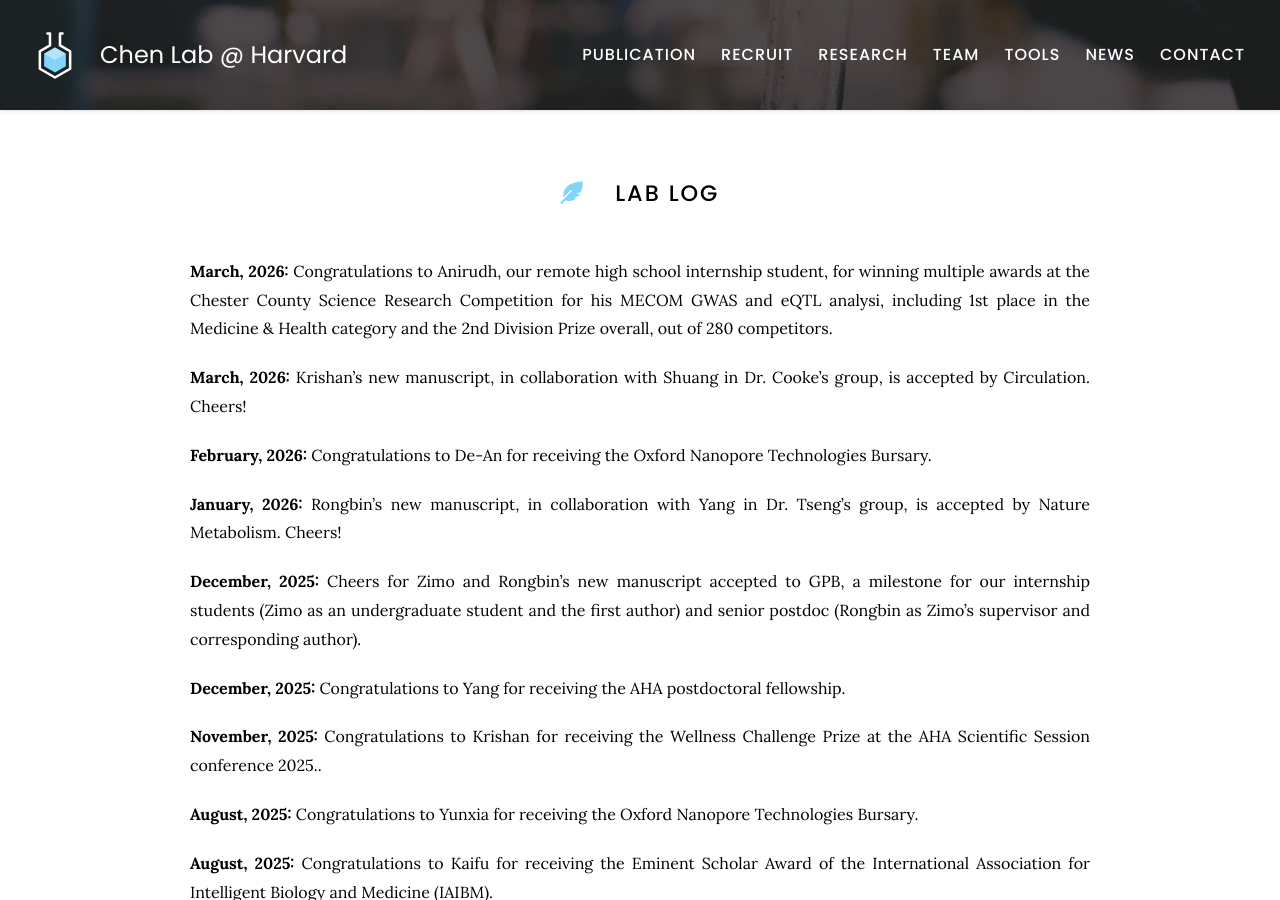
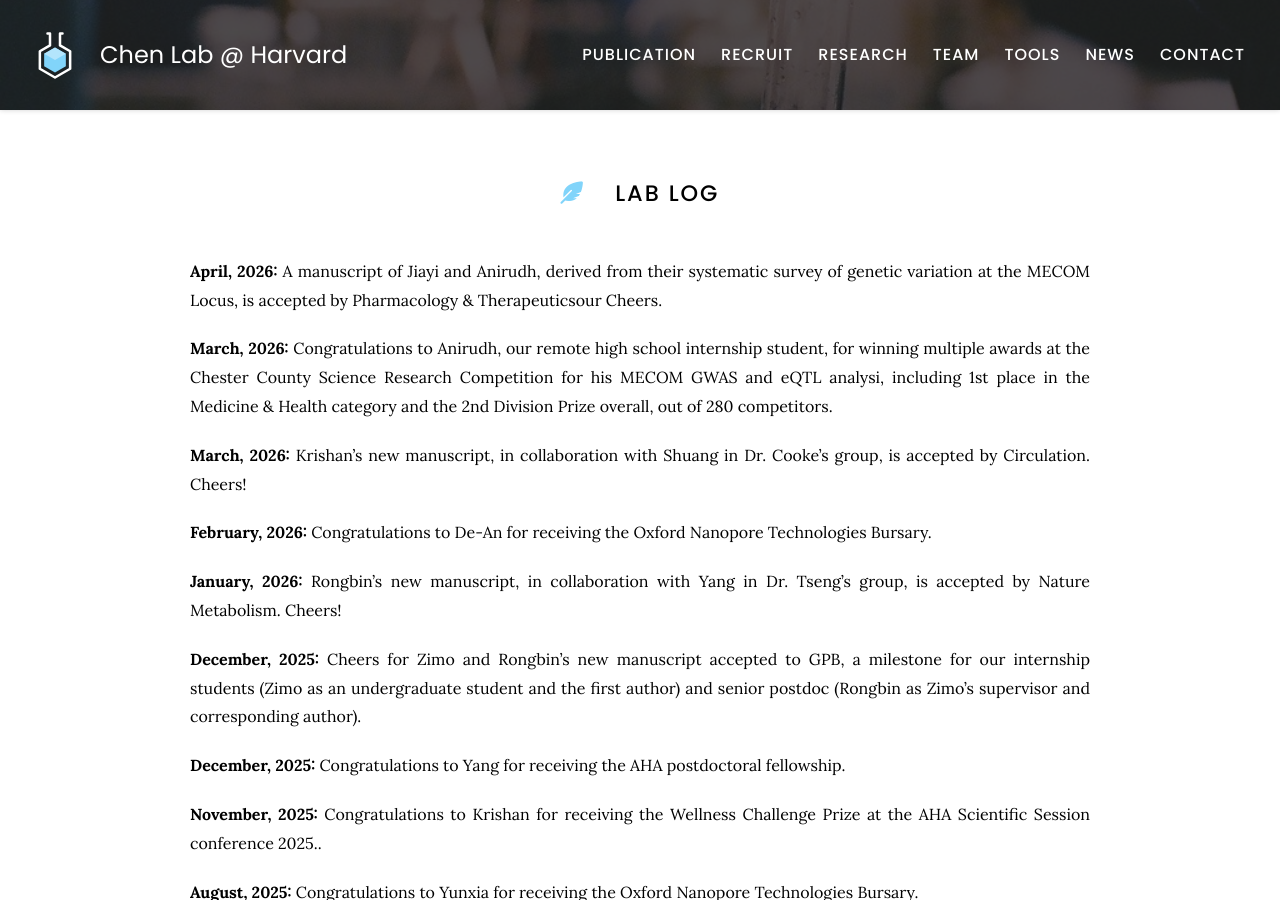
Before and after one commit to kaifuchenlab/kaifuchenlab.github.io, a Jekyll site: the page built from 7.news/index.md, in a window 1280 px wide and 900 px high. Built offline with Jekyll 4.4.1, drawn with Linux system fonts in a browser that asks for light colours.

Commit message:
Update index.md

```diff
--- a/7.news/index.md
+++ b/7.news/index.md
@@ -6,6 +6,9 @@ nav:
 ---
 
 # <i class="fas fa-feather-alt"></i> Lab log
+
+**April, 2026:**
+A manuscript of Jiayi and Anirudh, derived from their systematic survey of genetic variation at the MECOM Locus, is accepted by Pharmacology & Therapeuticsour Cheers.
 
 **March, 2026:**
 Congratulations to Anirudh, our remote high school internship student, for winning multiple awards at the Chester County Science Research Competition for his MECOM GWAS and eQTL analysi, including 1st place in the Medicine & Health category and the 2nd Division Prize overall, out of 280 competitors.
```
